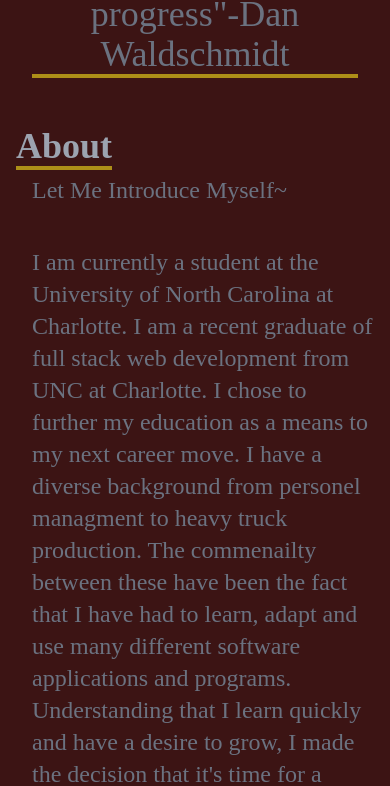
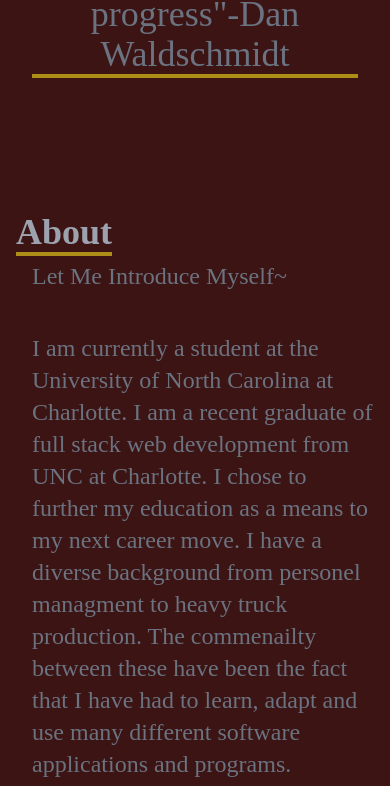
Before and after one commit to JeepingCoder/ingram_portfolio, a React (Create React App) app: page / in a window 390 px wide. Shown: the part 712-1498 px from the top of the page. Built offline with nearby package versions, Linux system fonts and the light colour scheme.

Commit message:
fixed another responsive issue

```diff
--- a/src/component/About.jsx
+++ b/src/component/About.jsx
@@ -2,8 +2,8 @@
 
 const About = () => {
   return (
-    <div name="about" className="w-full h-screen bg-[#3c1414] text-gray-500">
-      <div className="flex flex-col justify-center items-center w-full h-full">
+    <div name="about" className="w-full h-full bg-[#3c1414] text-gray-500">
+      <div className="flex flex-col justify-center items-center w-full h-full pt-20">
         <div>
           <div className="end-0 sm-text-right pb-8 pl-4">
             <p className="text-4xl text-gray-400 font-bold inline border-b-4 border-[#ad8f18]">
```
